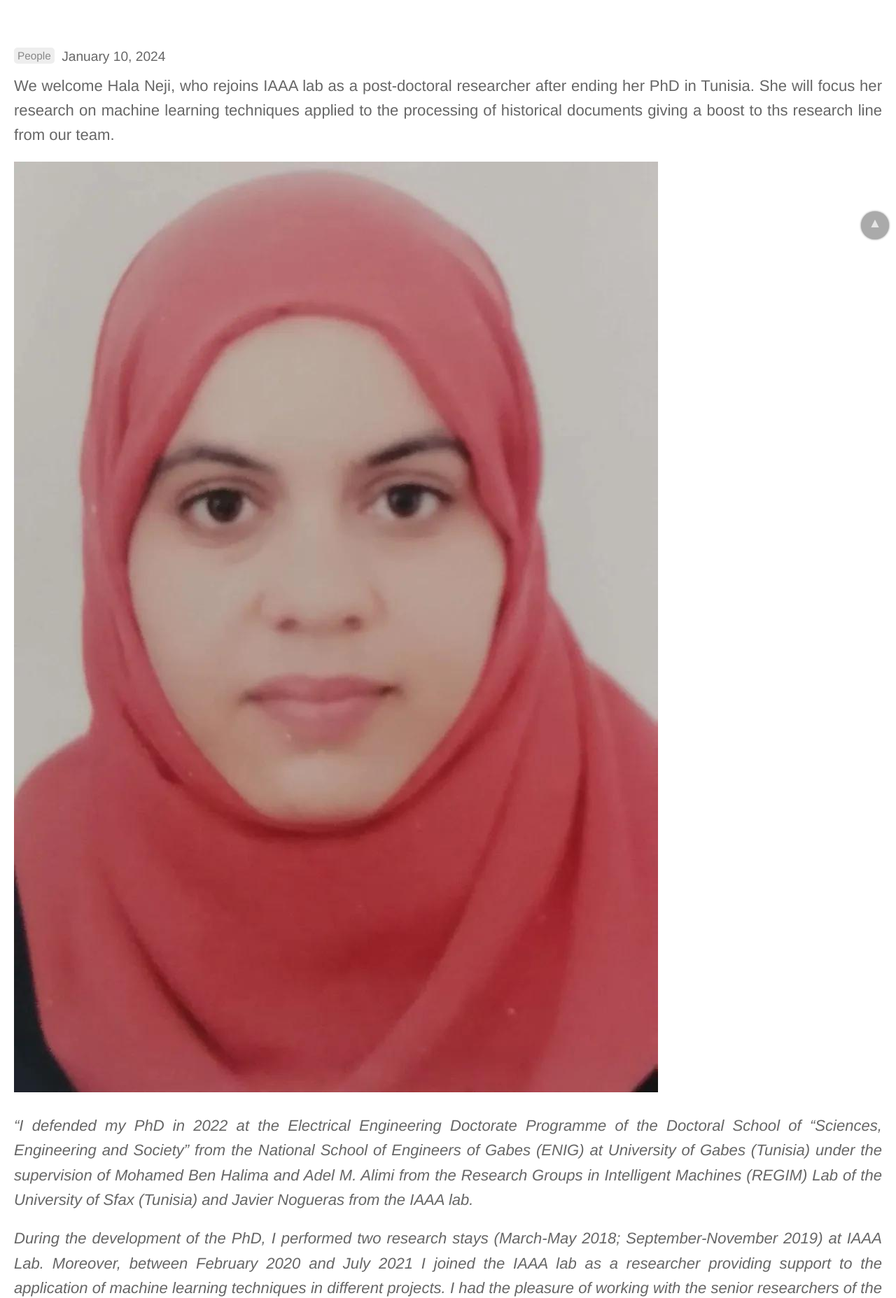
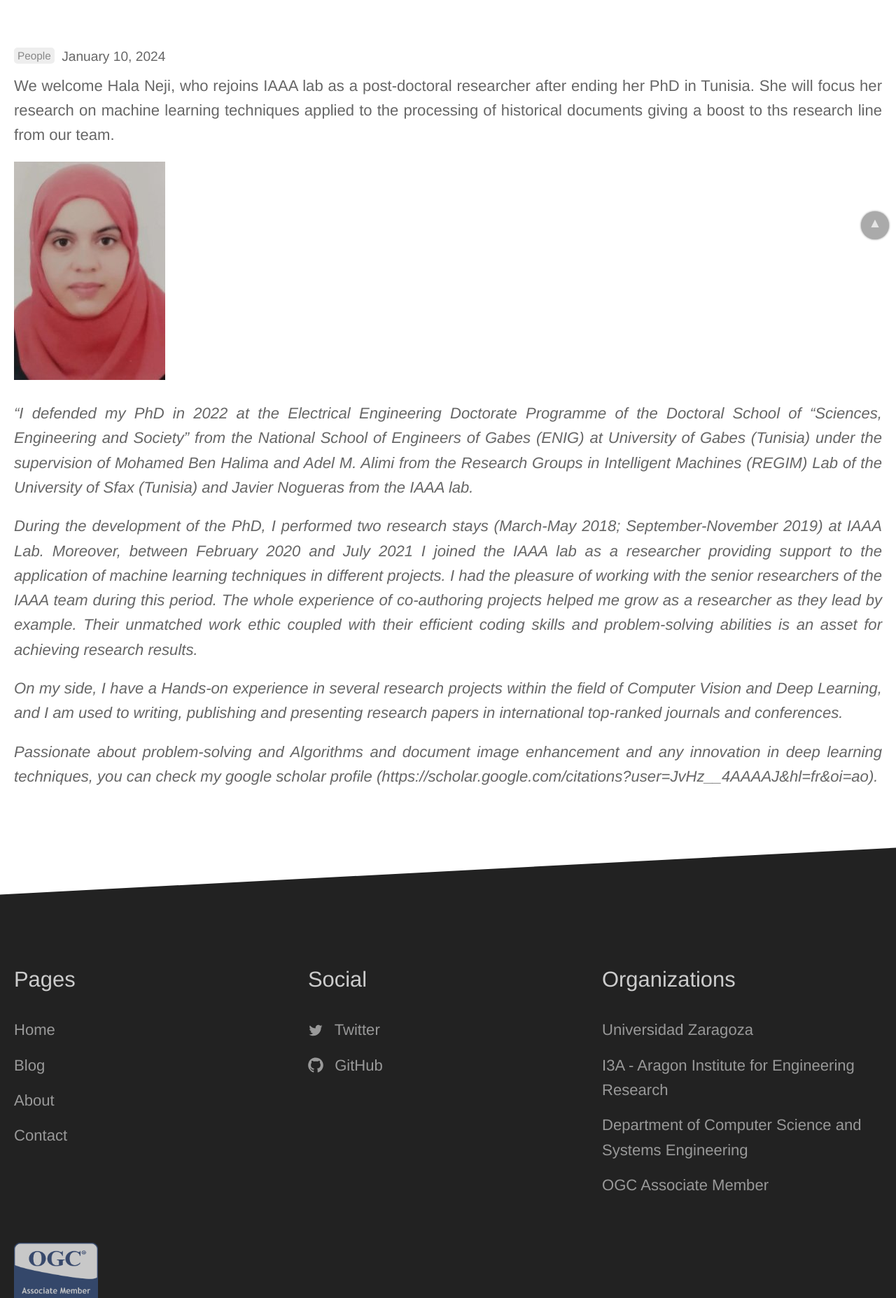
Before and after one commit to IAAA-Lab/IAAA-Lab.github.io, a Jekyll site: the page built from _posts/2024-01-10-Hala-rejoins.md, in a window 1280 px wide. Shown: the part 536-2391 px from the top of the page at 70% size. Built offline with Jekyll 4.4.1, drawn with Linux system fonts in a browser that asks for light colours.

Commit message:
Corrección en la imagen

```diff
--- a/_posts/2024-01-10-Hala-rejoins.md
+++ b/_posts/2024-01-10-Hala-rejoins.md
@@ -2,12 +2,12 @@
 title: We welcome Hala Neji, who rejoins IAAA lab as a post-doctoral researcher
 subtitle: She will focus her research on machine learning techniques applied to the processing of historical documents
 layout: post
-image: /images/posts/EthelGarcia2023.jpg
+image: /images/posts/hala_post2024.jpg
 categories: [People]
 ---
 We welcome Hala Neji, who rejoins IAAA lab as a post-doctoral researcher after ending her PhD in Tunisia. She will focus her research on machine learning techniques applied to the processing of historical documents giving a boost to ths research line from our team.
 
-![Hala Neji]({{ site.baseurl }}/images/people/phd-students/hala.jpg)
+![Hala Neji]({{ site.baseurl }}/images/posts/hala_post2024.jpg)
 
 *"I defended my PhD in 2022 at the Electrical Engineering Doctorate Programme of the Doctoral School of “Sciences, Engineering and Society” from the National School of Engineers of Gabes (ENIG) at University of Gabes (Tunisia) under the supervision of Mohamed Ben Halima and Adel M. Alimi from the Research Groups in Intelligent Machines (REGIM) Lab of the University of Sfax (Tunisia) and Javier Nogueras from the IAAA lab.*
 
```
